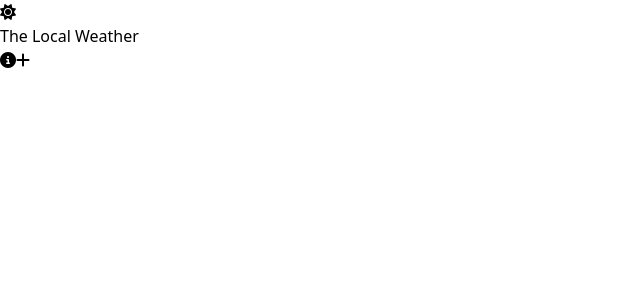
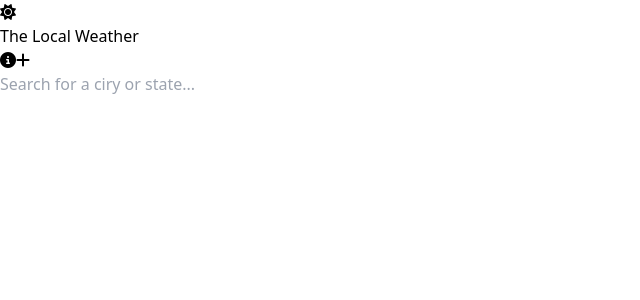
Before and after one commit to TienVannnn/Weather-App-Vuejs, a Vue app: page / in a window 1280 px wide. Shown: the top 300 px of the page, without its empty margins (0-640 px from the left). Built offline with nearby package versions, Linux system fonts and the light colour scheme.

Commit message:
call api city search

```diff
--- a/package.json
+++ b/package.json
@@ -9,6 +9,7 @@
     "preview": "vite preview"
   },
   "dependencies": {
+    "axios": "^1.7.7",
     "vue": "^3.5.12",
     "vue-router": "^4.4.5"
   },
--- a/src/views/HomeView.vue
+++ b/src/views/HomeView.vue
@@ -1,5 +1,52 @@
-<script setup></script>
+<template>
+  <main class="container text-white">
+    <div class="pt-3 mb-8 relative">
+      <input
+        type="text"
+        v-model="searchQuery"
+        @input="getSearchResults"
+        placeholder="Search for a ciry or state..."
+        class="py-2 px-1 w-full bg-transparent border-b focus:border-weather-secondary focus:outline-none focus:shadow-[0px_1px_0_0_#004E71]"
+      />
+      <ul
+        class="absolute bg-weather-secondary text-white w-full shadow-md py-2 px-1 top-[66px]"
+        v-if="mapboxSearchResults"
+      >
+        <li
+          v-for="searchResult in mapboxSearchResults"
+          :key="searchResult.id"
+          class="py-2 cursor-pointer"
+        >
+          {{ searchResult.place_name }}
+        </li>
+      </ul>
+    </div>
+  </main>
+</template>
 
-<template>
-  <main></main>
-</template>
+<script setup>
+import axios from "axios";
+import { ref } from "vue";
+
+const mapboxAPIKey =
+  "pk.eyJ1Ijoiam9obmtvbWFybmlja2kiLCJhIjoiY2t5NjFzODZvMHJkaDJ1bWx6OGVieGxreSJ9.IpojdT3U3NENknF6_WhR2Q";
+
+const searchQuery = ref("");
+const queryTimeout = ref(null);
+const mapboxSearchResults = ref(null);
+
+const getSearchResults = () => {
+  clearTimeout(queryTimeout.value);
+  queryTimeout.value = setTimeout(async () => {
+    if (searchQuery.value !== "") {
+      const result = await axios.get(
+        `https://api.mapbox.com/geocoding/v5/mapbox.places/${searchQuery.value}.json?access_token=${mapboxAPIKey}&types=place`
+      );
+      mapboxSearchResults.value = result.data.features;
+      console.log(mapboxSearchResults.value);
+      return;
+    }
+    mapboxSearchResults.value = null;
+  }, 300);
+};
+</script>
```
Also changed, not shown: 1 other file (tests, documents, lock files or other folders).
